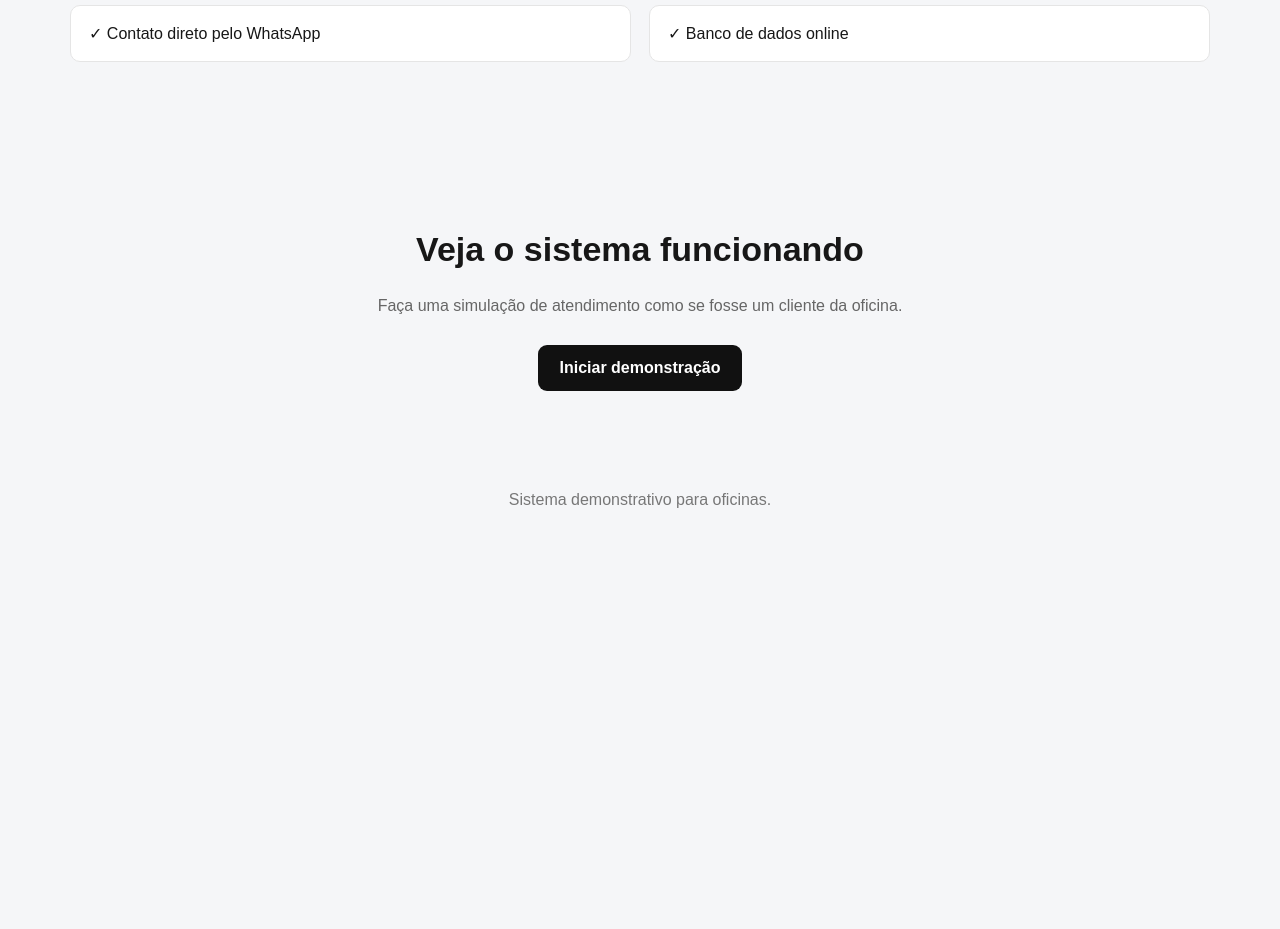
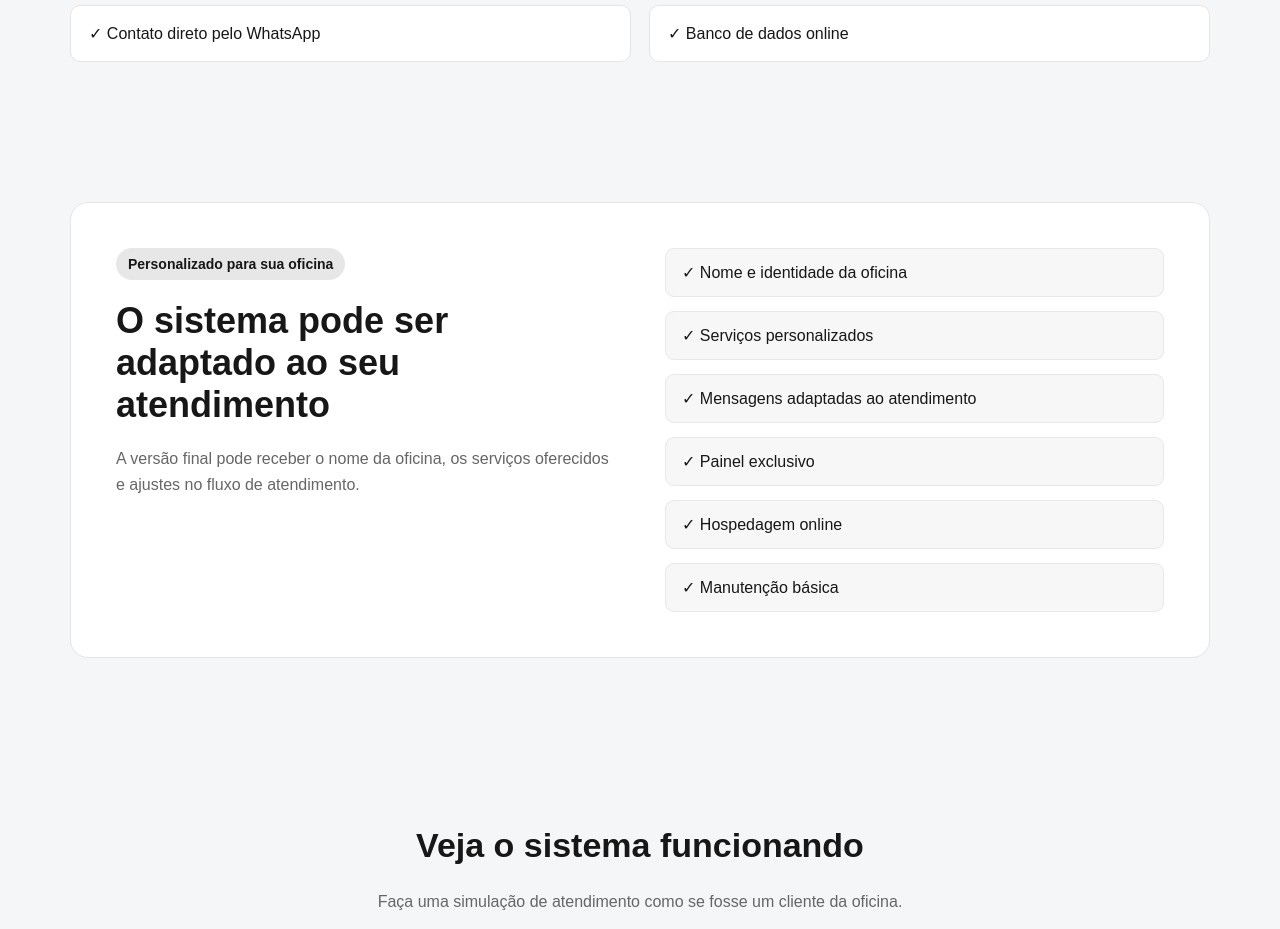
Before and after one commit to Ulattii/negocio-ia, a website: page public/index.html in a window 1280 px wide. Shown: the part 1960-2889 px from the top of the page. Before the commit the page ends 2499 px from the top, so only its background shows below. Drawn offline with Linux system fonts and the light colour scheme.

Commit message:
Adiciona secao de personalizacao

```diff
--- a/public/index.html
+++ b/public/index.html
@@ -171,7 +171,39 @@
             </div>
 
         </section>
+<section class="personalizado">
 
+    <div class="personalizado-conteudo">
+
+        <div>
+            <span class="destaque">
+                Personalizado para sua oficina
+            </span>
+
+            <h2>
+                O sistema pode ser adaptado ao seu atendimento
+            </h2>
+
+            <p>
+                A versão final pode receber o nome da oficina,
+                os serviços oferecidos e ajustes no fluxo de atendimento.
+            </p>
+        </div>
+
+        <div class="personalizado-itens">
+
+            <span>✓ Nome e identidade da oficina</span>
+            <span>✓ Serviços personalizados</span>
+            <span>✓ Mensagens adaptadas ao atendimento</span>
+            <span>✓ Painel exclusivo</span>
+            <span>✓ Hospedagem online</span>
+            <span>✓ Manutenção básica</span>
+
+        </div>
+
+    </div>
+
+</section>
 
         <section class="cta">
 
--- a/public/landing.css
+++ b/public/landing.css
@@ -242,9 +242,61 @@ footer {
     color: #bbb;
     line-height: 1.5;
 }
+.personalizado {
+    max-width: 1200px;
+    margin: auto;
+    padding: 70px 30px;
+}
+
+.personalizado-conteudo {
+    display: grid;
+    grid-template-columns: 1fr 1fr;
+    gap: 50px;
+
+    background: white;
+
+    padding: 45px;
+
+    border-radius: 18px;
+
+    border: 1px solid #e5e5e5;
+}
+
+.personalizado h2 {
+    font-size: 36px;
+    margin: 20px 0;
+}
+
+.personalizado p {
+    color: #666;
+    line-height: 1.6;
+}
+
+.personalizado-itens {
+    display: grid;
+    gap: 14px;
+}
+
+.personalizado-itens span {
+    padding: 14px 16px;
+
+    background: #f7f7f7;
+
+    border-radius: 9px;
+
+    border: 1px solid #e8e8e8;
+}
 
 
 @media (max-width: 800px) {
+    .personalizado-conteudo {
+    grid-template-columns: 1fr;
+    padding: 30px;
+}
+
+.personalizado h2 {
+    font-size: 30px;
+}
     .vantagens-conteudo {
     grid-template-columns: 1fr;
     padding: 30px;
```
